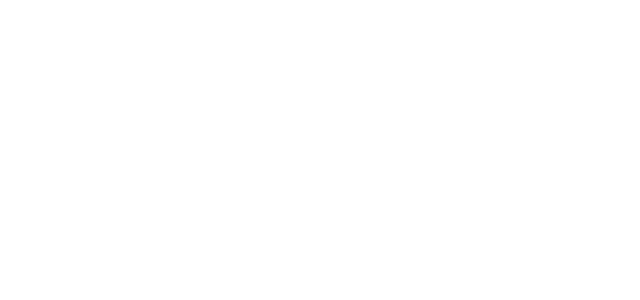
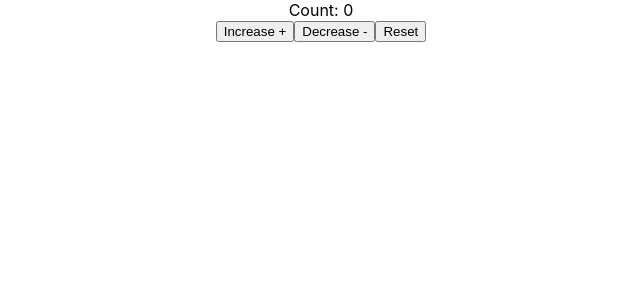
Before and after one commit to MizanurRahmann/react-hooks, a React (Create React App) app: page / in a window 1280 px wide. Shown: the top 300 px of the page, without its empty margins (319-959 px from the left). Built offline with nearby package versions, Linux system fonts and the light colour scheme.

Commit message:
Using use state.

```diff
--- a/src/App.js
+++ b/src/App.js
@@ -1,13 +1,18 @@
 import React from 'react';
 import logo from './logo.svg';
 import './App.css';
+import HookCounter from './Components/HookCounter';
+import HookCounterTwo from './Components/HookCounterTwo';
 
 function App() {
   return (
     <div className="App">
-
+      {/* <HookCounter /> */}
+      <HookCounterTwo />
     </div>
   );
 }
 
 export default App;
+
+// git push -u origin master
--- /dev/null
+++ b/src/Components/HookCounter.js
@@ -0,0 +1,12 @@
+import React, {useState} from 'react'
+
+function HookCounter() {
+    const [count, bubuCount] = useState(0);
+    return (
+        <div>
+            <button onClick={() => bubuCount(count + 1)}>Count - {count}</button>
+        </div>
+    )
+}
+
+export default HookCounter
--- /dev/null
+++ b/src/Components/HookCounterTwo.js
@@ -0,0 +1,17 @@
+import React, {useState} from 'react'
+
+function HookCounterTwo() {
+    const initialState = 0;
+    const [count, setCount] = useState(0);
+
+    return (
+        <div>
+            <div>Count: {count}</div>
+            <button onClick={() => setCount(count + 1)}>Increase +</button>
+            <button onClick={() => setCount(count - 1)}>Decrease -</button>
+            <button onClick={() => setCount(initialState)}>Reset</button>
+        </div>
+    )
+}
+
+export default HookCounterTwo
```
